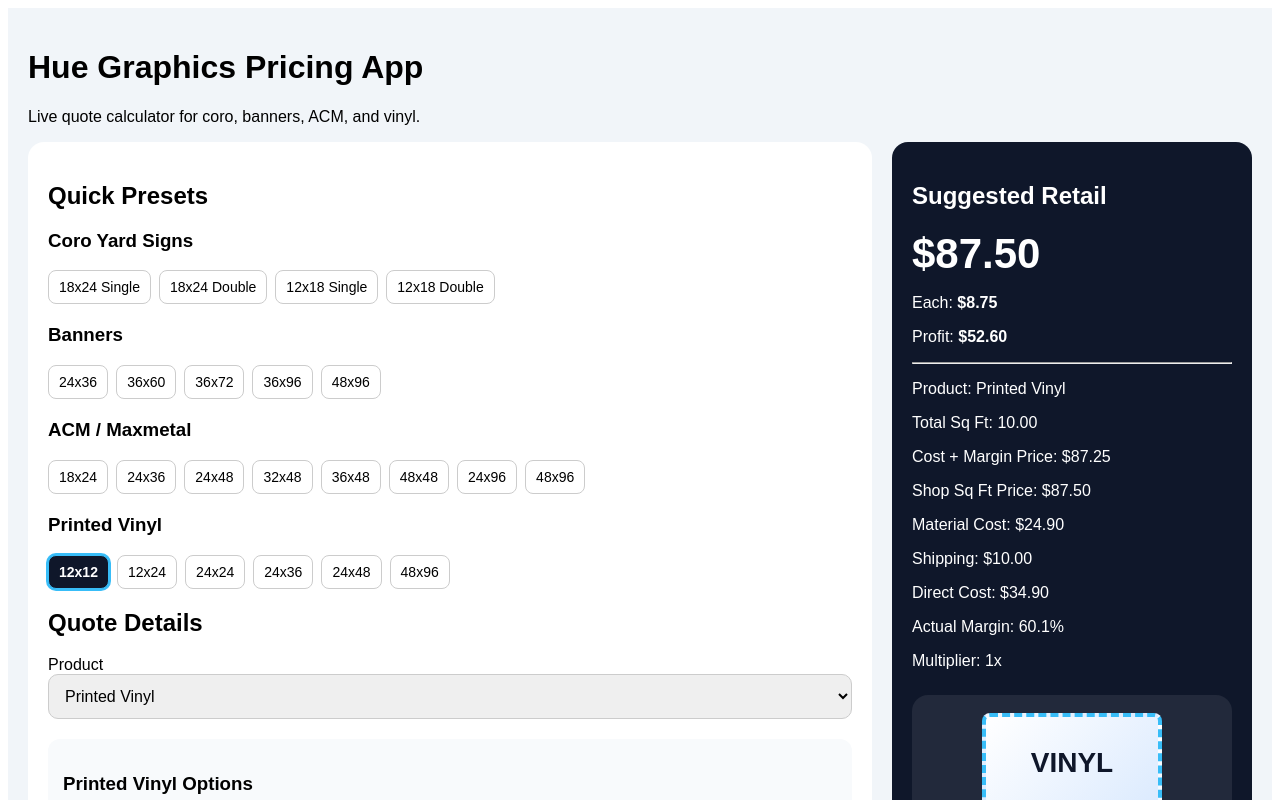
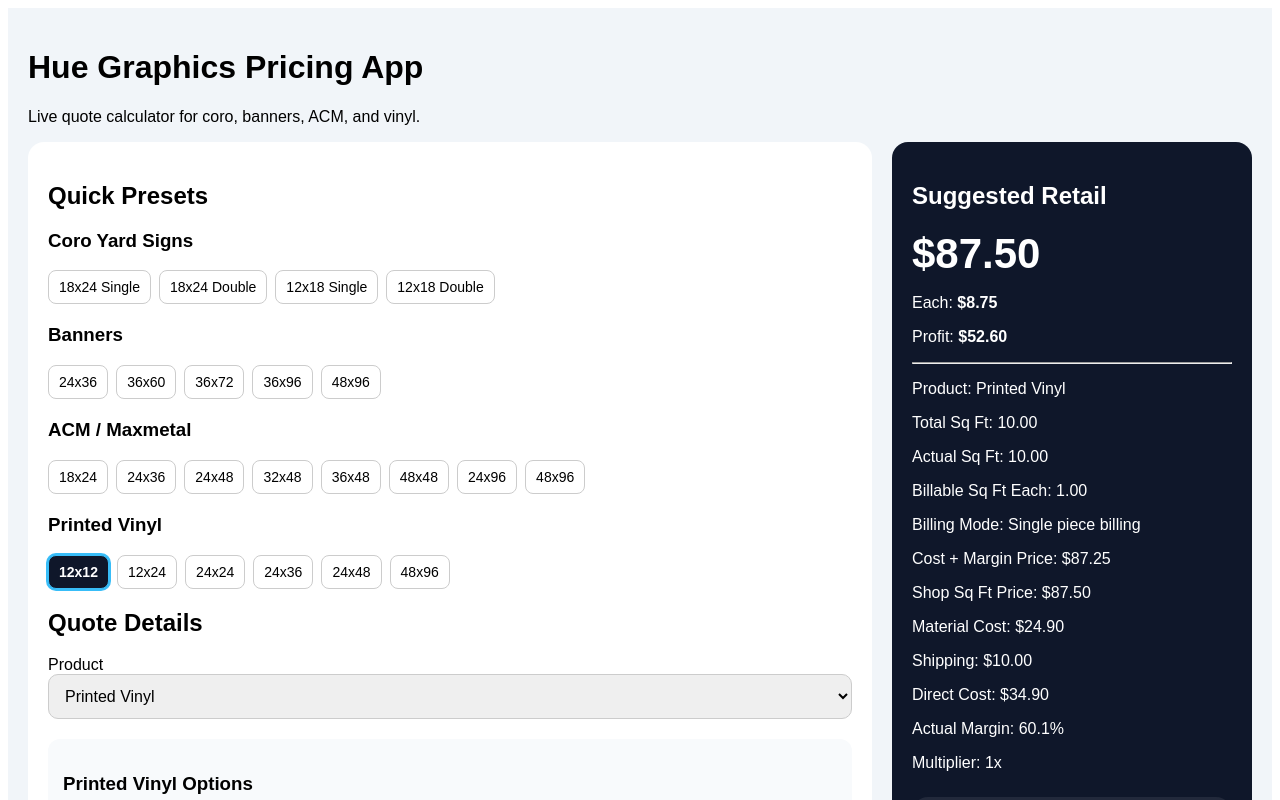
Before and after one commit to huegpx2008/hue-sign-pricing-app, a Next.js app: page / in a window 1280 px wide. Both pictures are taken after a click on the button "12x12". Shown: the top 800 px of the page. Built offline with nearby package versions, Linux system fonts and the light colour scheme.

Commit message:
updated 555

```diff
--- a/app/page.js
+++ b/app/page.js
@@ -38,7 +38,7 @@ const vinylOptions = {
   "3m-premium": { name: "3M IJ-35C Premium Vinyl", cost: 2.99, retail: 10.51 },
   "gf830-auto": { name: "GF830 AutoMark Vehicle Vinyl", cost: 3.99, retail: 14.02 },
   "3m-controltac": { name: "3M Controltac Premium Vehicle Vinyl", cost: 4.99, retail: 17.54 },
-  "low-tac-wall": { name: "Low Tac Wall Vinyl", cost: 3.47, retail: 12.20 },
+  "low-tac-wall": { name: "Low Tac Wall Vinyl", cost: 3.47, retail: 12.2 },
 };
 
 const coroPricing = {
@@ -91,6 +91,35 @@ function shippingBySize(w, h, sheets) {
   return 199;
 }
 
+function getVinylBillableSqFt(w, h, q, gangVinyl) {
+  const actualEach = (w * h) / 144;
+
+  if (!gangVinyl) {
+    const roundedHeight = Math.ceil(h / 12) * 12;
+    const billableEach = (w * roundedHeight) / 144;
+
+    return {
+      actualEach,
+      billableEach,
+      totalBillable: billableEach * q,
+      mode: "Single piece billing",
+    };
+  }
+
+  const rollWidth = 52;
+  const piecesAcross = Math.max(Math.floor(rollWidth / w), 1);
+  const rows = Math.ceil(q / piecesAcross);
+  const totalHeight = rows * h;
+  const roundedHeight = Math.ceil(totalHeight / 12) * 12;
+
+  return {
+    actualEach,
+    billableEach: actualEach,
+    totalBillable: (rollWidth * roundedHeight) / 144,
+    mode: `Ganged layout: ${piecesAcross} across x ${rows} rows`,
+  };
+}
+
 export default function Page() {
   const [product, setProduct] = useState("coro");
   const [width, setWidth] = useState(24);
@@ -128,6 +157,7 @@ export default function Page() {
   const [vinylLaminate, setVinylLaminate] = useState("Gloss Laminate");
   const [vinylContour, setVinylContour] = useState(false);
   const [vinylRush, setVinylRush] = useState(false);
+  const [gangVinyl, setGangVinyl] = useState(false);
 
   function preset(prod, w, h, double = false) {
     setProduct(prod);
@@ -162,18 +192,18 @@ export default function Page() {
 
     if (product === "vinyl") {
       const v = vinylOptions[vinylType];
+      const vinylSqFt = getVinylBillableSqFt(w, h, q, gangVinyl);
 
-  const materialCost = totalSqFt * v.cost;
-  const shipping = totalSqFt >= 1000 ? 199 : 10;
+      const actualTotalSqFt = vinylSqFt.actualEach * q;
+      const vinylBillableTotalSqFt = vinylSqFt.totalBillable;
+
+      const materialCost = vinylBillableTotalSqFt * v.cost;
+      const shipping = vinylBillableTotalSqFt >= 1000 ? 199 : 10;
       const cost = materialCost + shipping;
 
-  // Base shop pricing (your real-world pricing)
-  let shopPrice = totalSqFt * v.retail;
-
-  // Optional margin-based pricing (backup safety)
+      let shopPrice = vinylBillableTotalSqFt * v.retail;
       let costMarginPrice = cost / (1 - m);
 
-  // Apply options
       if (vinylContour) {
         shopPrice *= 1.1;
         costMarginPrice *= 1.1;
@@ -184,9 +214,7 @@ export default function Page() {
         costMarginPrice *= 2;
       }
 
-  // Choose the better price (protects you on edge cases)
       const basePrice = Math.max(shopPrice, costMarginPrice);
-
       const retail = (basePrice + fees) * mult;
 
       return {
@@ -196,7 +224,11 @@ export default function Page() {
         cost,
         profit: retail - cost,
         margin: retail ? ((retail - cost) / retail) * 100 : 0,
-    totalSqFt,
+        totalSqFt: vinylBillableTotalSqFt,
+        actualTotalSqFt,
+        actualSqFtEach: vinylSqFt.actualEach,
+        billableSqFtEach: vinylSqFt.billableEach,
+        billingMode: vinylSqFt.mode,
         materialCost,
         shipping,
         shopPrice,
@@ -314,12 +346,38 @@ export default function Page() {
       basePrice,
     };
   }, [
-    product, width, height, qty, margin, multiplier,
-    useDesignFee, useSetupFee, designFee, setupFee, delivery,
-    coroDouble, stakes, heavyStakes, grommets, gloss, coroContour, coroRush,
-    bannerType, polePocket, rope, windSlits, bannerRush,
-    acmType, acmSqFtPrice, acmContour, roundedCorners,
-    vinylType, vinylLaminate, vinylContour, vinylRush
+    product,
+    width,
+    height,
+    qty,
+    margin,
+    multiplier,
+    useDesignFee,
+    useSetupFee,
+    designFee,
+    setupFee,
+    delivery,
+    coroDouble,
+    stakes,
+    heavyStakes,
+    grommets,
+    gloss,
+    coroContour,
+    coroRush,
+    bannerType,
+    polePocket,
+    rope,
+    windSlits,
+    bannerRush,
+    acmType,
+    acmSqFtPrice,
+    acmContour,
+    roundedCorners,
+    vinylType,
+    vinylLaminate,
+    vinylContour,
+    vinylRush,
+    gangVinyl,
   ]);
 
   const selectedDetails = {
@@ -340,6 +398,7 @@ export default function Page() {
     options: [
       product === "vinyl" && vinylContour ? "Contour Cut" : null,
       product === "vinyl" && vinylRush ? "Rush Order" : null,
+      product === "vinyl" && gangVinyl ? "Gang Vinyl Layout" : null,
       product === "coro" && stakes ? "Standard Stakes" : null,
       product === "coro" && heavyStakes ? "Heavy Duty Stakes" : null,
       product === "coro" && grommets ? "Grommets" : null,
@@ -504,7 +563,9 @@ export default function Page() {
               <label>Vinyl Type</label>
               <select style={input} value={vinylType} onChange={(e) => setVinylType(e.target.value)}>
                 {Object.entries(vinylOptions).map(([key, v]) => (
-                  <option key={key} value={key}>{v.name} — {money(v.retail)}/sq ft</option>
+                  <option key={key} value={key}>
+                    {v.name} — {money(v.retail)}/sq ft
+                  </option>
                 ))}
               </select>
 
@@ -517,6 +578,7 @@ export default function Page() {
 
               <Check label="Contour Cut (+10%)" value={vinylContour} setValue={setVinylContour} />
               <Check label="Rush Order (2x)" value={vinylRush} setValue={setVinylRush} />
+              <Check label="Gang Vinyl Layout" value={gangVinyl} setValue={setGangVinyl} />
             </Box>
           )}
 
@@ -586,6 +648,19 @@ export default function Page() {
           <hr />
           <p>Product: {calc.label}</p>
           <p>Total Sq Ft: {calc.totalSqFt?.toFixed(2)}</p>
+
+          {calc.actualTotalSqFt !== undefined && (
+            <p>Actual Sq Ft: {calc.actualTotalSqFt.toFixed(2)}</p>
+          )}
+
+          {calc.billableSqFtEach !== undefined && (
+            <p>Billable Sq Ft Each: {calc.billableSqFtEach.toFixed(2)}</p>
+          )}
+
+          {calc.billingMode !== undefined && (
+            <p>Billing Mode: {calc.billingMode}</p>
+          )}
+
           {calc.tierPrice !== undefined && <p>Tier Price Total: {money(calc.tierPrice)}</p>}
           {calc.costMarginPrice !== undefined && <p>Cost + Margin Price: {money(calc.costMarginPrice)}</p>}
           {calc.shopPrice !== undefined && <p>Shop Sq Ft Price: {money(calc.shopPrice)}</p>}
```
Lines whose indentation alone changed are shown as unchanged.
